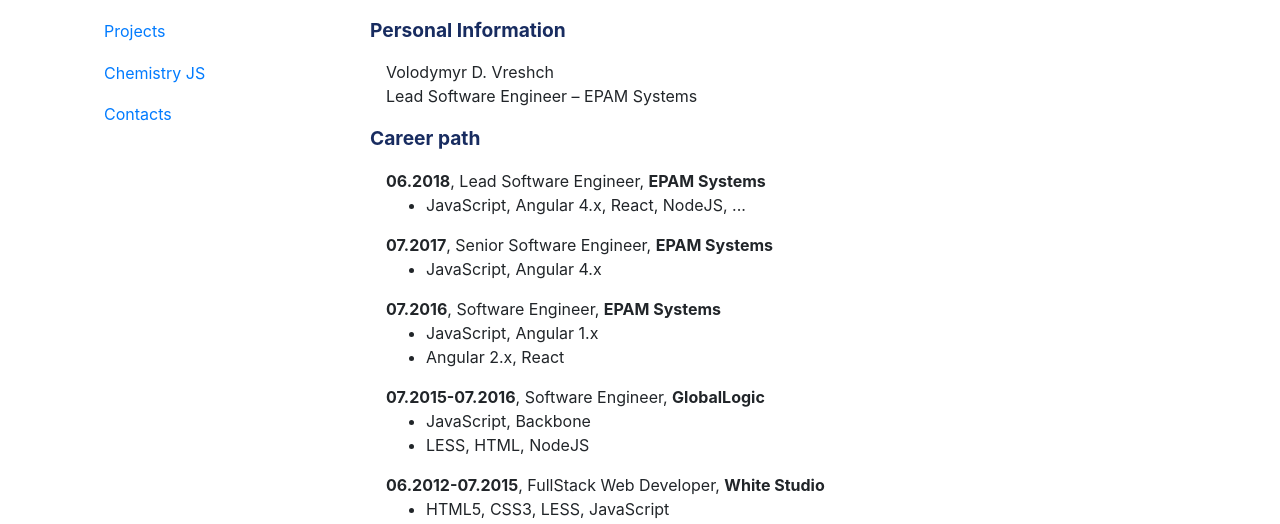
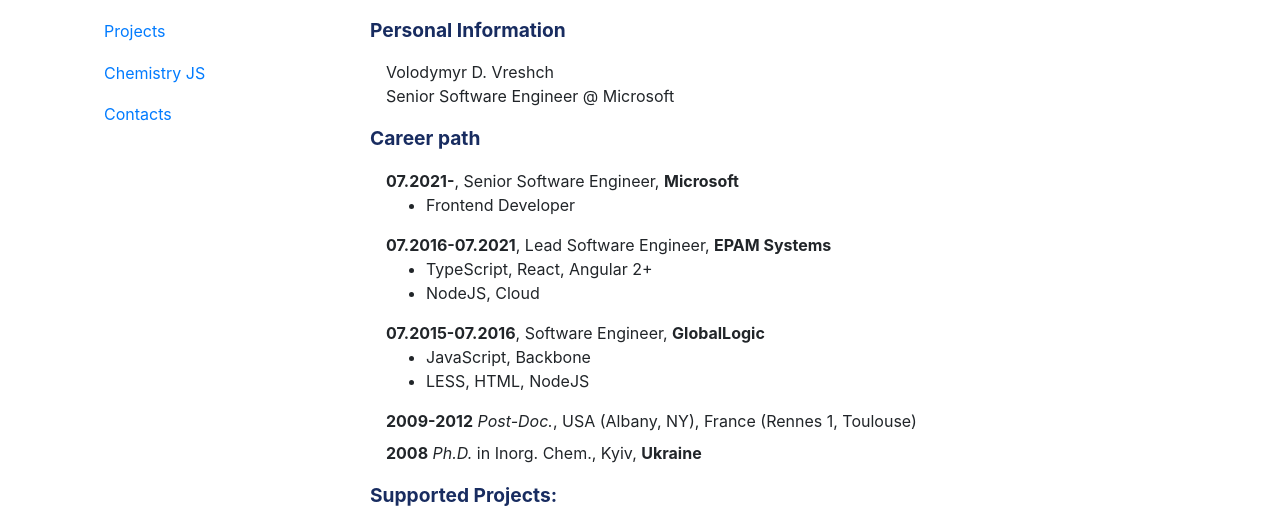
Before and after one commit to vreshch/vreshch.com, a Next.js app: page / in a window 1280 px wide. Shown: the part 276-800 px from the top of the page. Built offline with nearby package versions, Linux system fonts and the light colour scheme.

Commit message:
Update Information

```diff
--- a/pages/contacts.tsx
+++ b/pages/contacts.tsx
@@ -12,7 +12,7 @@
                 <hr />
                 <div className="app-text">
                     <div className="pull-left app-text-thumbnail">
-                        <Image className="img-thumbnail" alt="Volodymyr Vreshch" width={200} height={200} src="/nphoto.jpg" />
+                        <Image className="img-thumbnail" alt="Volodymyr Vreshch" width={200} height={200} src="/mphoto.jpeg" />
                     </div>
                     <p>Homepage: <a href="http://vreshch.com/" target="_blank">vreshch.com</a></p>
                     <p>Email: vreshch@mail.com</p>
--- a/pages/index.tsx
+++ b/pages/index.tsx
@@ -12,34 +12,27 @@
                 <div className="app-text">
                     <p>
                         Welcome to my personal website.
-                        Here you can find some general
-                        information about my background, supported projects and contacts
+                        Here you can find some general information about my background, supported projects and contacts
                       </p>
                     <dl>
                         <dt>Personal Information</dt>
                         <dd>Volodymyr D. Vreshch<br />
-                        Lead Software Engineer – EPAM Systems
+                        Senior Software Engineer @ Microsoft
                         </dd>
                     </dl>
                     <dl>
                         <dt>Career path</dt>
                         <dd>
-                            <b>06.2018</b>, Lead Software Engineer, <b>EPAM Systems</b>
+                            <b>07.2021-</b>, Senior Software Engineer, <b>Microsoft</b>
                             <ul>
-                                <li>JavaScript, Angular 4.x, React, NodeJS, ...</li>
+                                <li>Frontend Developer</li>
                             </ul>
                         </dd>
                         <dd>
-                            <b>07.2017</b>, Senior Software Engineer, <b>EPAM Systems</b>
+                            <b>07.2016-07.2021</b>, Lead Software Engineer, <b>EPAM Systems</b>
                             <ul>
-                                <li>JavaScript, Angular 4.x</li>
-                            </ul>
-                        </dd>
-                        <dd>
-                            <b>07.2016</b>, Software Engineer, <b>EPAM Systems</b>
-                            <ul>
-                                <li>JavaScript, Angular 1.x</li>
-                                <li>Angular 2.x, React</li>
+                                <li>TypeScript, React, Angular 2+</li>
+                                <li>NodeJS, Cloud</li>
                             </ul>
                         </dd>
                         <dd>
@@ -50,13 +43,6 @@
                             </ul>
                         </dd>
                         <dd>
-                            <b>06.2012-07.2015</b>, FullStack Web Developer, <b>White Studio</b>
-                            <ul>
-                                <li>HTML5, CSS3, LESS, JavaScript</li>
-                                <li>PHP, MySQL</li>
-                            </ul>
-                        </dd>
-                        <dd>
                             <b>2009-2012</b> <i>Post-Doc.</i>, USA (Albany, NY), France (Rennes 1, Toulouse)
                         </dd>
                         <dd>
@@ -64,7 +50,7 @@
                         </dd>
                     </dl>
                     <dl>
-                        <dt>Current Projects:</dt>
+                        <dt>Supported Projects:</dt>
                         <dd>
                             <ul>
                                 <li><a href="https://crystallography.io/" target="_blank">crystallography.io</a></li>
--- a/pages/interests.tsx
+++ b/pages/interests.tsx
@@ -13,11 +13,11 @@
                     <dd>
                         <ul>
                             <li>Cheminformatics; program development for Chemistry & Crystallography</li>
-                            <li>JavaScript (ES6): Single Page Applications (Angular 2.x, React)</li>
+                            <li>JavaScript (ES6): Single Page Applications (Ract, Angular 2.x)</li>
                             <li>Backend development NodeJS + Express + MongoDB</li>
                             <li>Application of different Algorithms in Chemistry</li>
                             <li>Applied Crystallography</li>
-                            <li>Analysis of BigData</li>
+                            <li>Data Science, Big Data</li>
                         </ul>
                     </dd>
                 </div>
```
Also changed, not shown: pages/cv.tsx (+9 -10 lines), public/mphoto.jpeg (added).
